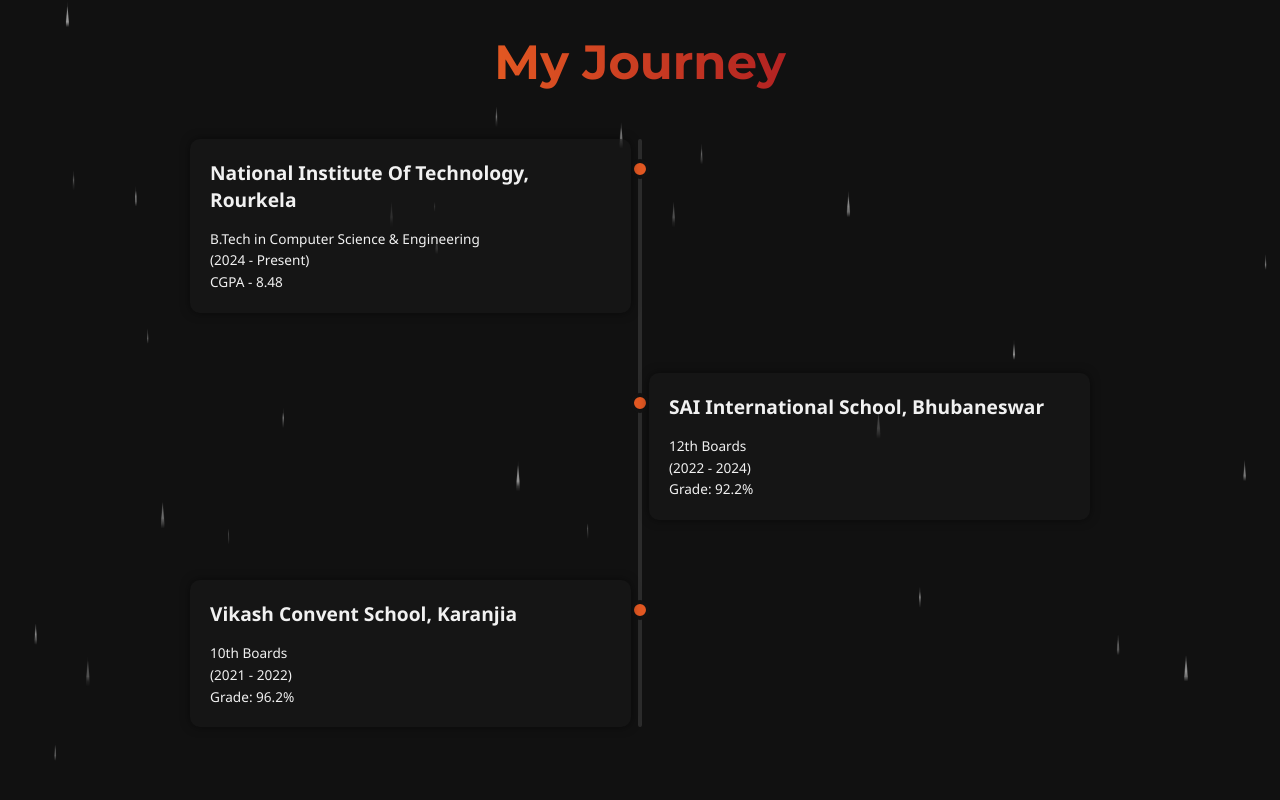
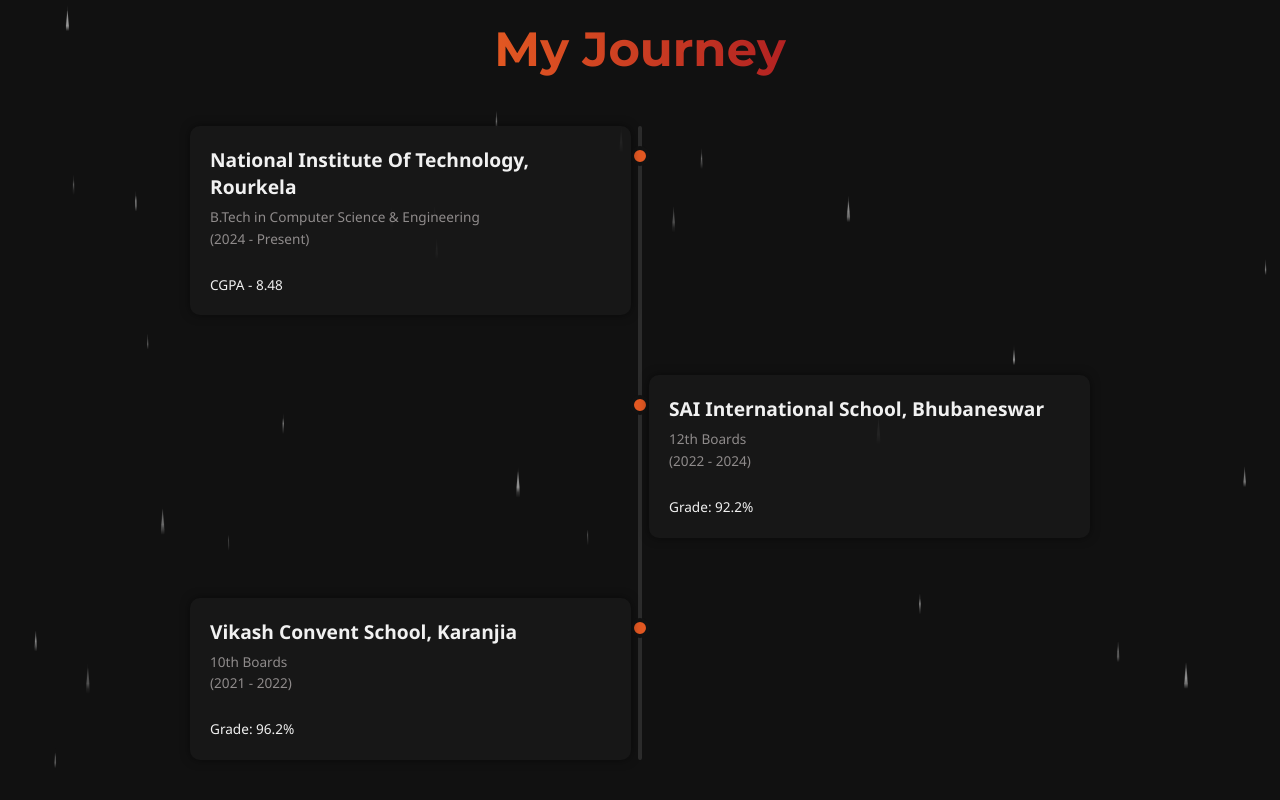
Before and after one commit to Pranjal-Sahu21/portfolio-website, a React (Vite) app: page / in a window 1280 px wide. Shown: the part 820-1620 px from the top of the page. Built offline with nearby package versions, Linux system fonts and the light colour scheme.

Commit message:
Minute styling changes in text of journey cards

```diff
--- a/src/Journey.jsx
+++ b/src/Journey.jsx
@@ -6,19 +6,18 @@
   const journeyData = [
     {
       title: "National Institute Of Technology, Rourkela",
-      details: [
-        "B.Tech in Computer Science & Engineering",
-        "(2024 - Present)",
-        "CGPA - 8.48",
-      ],
+      details: ["B.Tech in Computer Science & Engineering", "(2024 - Present)"],
+      grade: ["CGPA - 8.48"],
     },
     {
       title: "SAI International School, Bhubaneswar",
-      details: ["12th Boards", "(2022 - 2024)", "Grade: 92.2%"],
+      details: ["12th Boards", "(2022 - 2024)"],
+      grade: ["Grade: 92.2%"],
     },
     {
       title: "Vikash Convent School, Karanjia",
-      details: ["10th Boards", "(2021 - 2022)", "Grade: 96.2%"],
+      details: ["10th Boards", "(2021 - 2022)"],
+      grade: ["Grade: 96.2%"],
     },
   ];
 
@@ -81,7 +80,12 @@
               >
                 <h3 className="journey-title">{journey.title}</h3>
                 {journey.details.map((line, i) => (
-                  <p className="journey-desc" key={i}>
+                  <p className="journey-desc" style={{color: "#8f8b8bff"}} key={i}>
+                    {line}
+                  </p>
+                ))}
+                {journey.grade.map((line, i) => (
+                  <p className="journey-grade" key={i}>
                     {line}
                   </p>
                 ))}
--- a/src/style.css
+++ b/src/style.css
@@ -1512,7 +1512,7 @@
 .journey-card {
   position: relative;
   width: 49%;
-  background: rgba(24, 24, 24, 0.65);
+  background: rgba(24, 24, 24, 0.9);
   border-radius: 10px;
   box-shadow: 0 0 10px rgba(0, 0, 0, 0.5);
   text-align: left;
@@ -1536,12 +1536,16 @@
 
 .journey-card h3 {
   font-size: 1.25rem;
-  margin-bottom: 15px;
+  margin-bottom: 6px;
 }
 
 .journey-card p {
   font-size: 0.9rem;
   line-height: 1.6;
+}
+
+.journey-grade {
+  margin-top: 24px;
 }
 
 @media (max-width: 1440px) {
```
